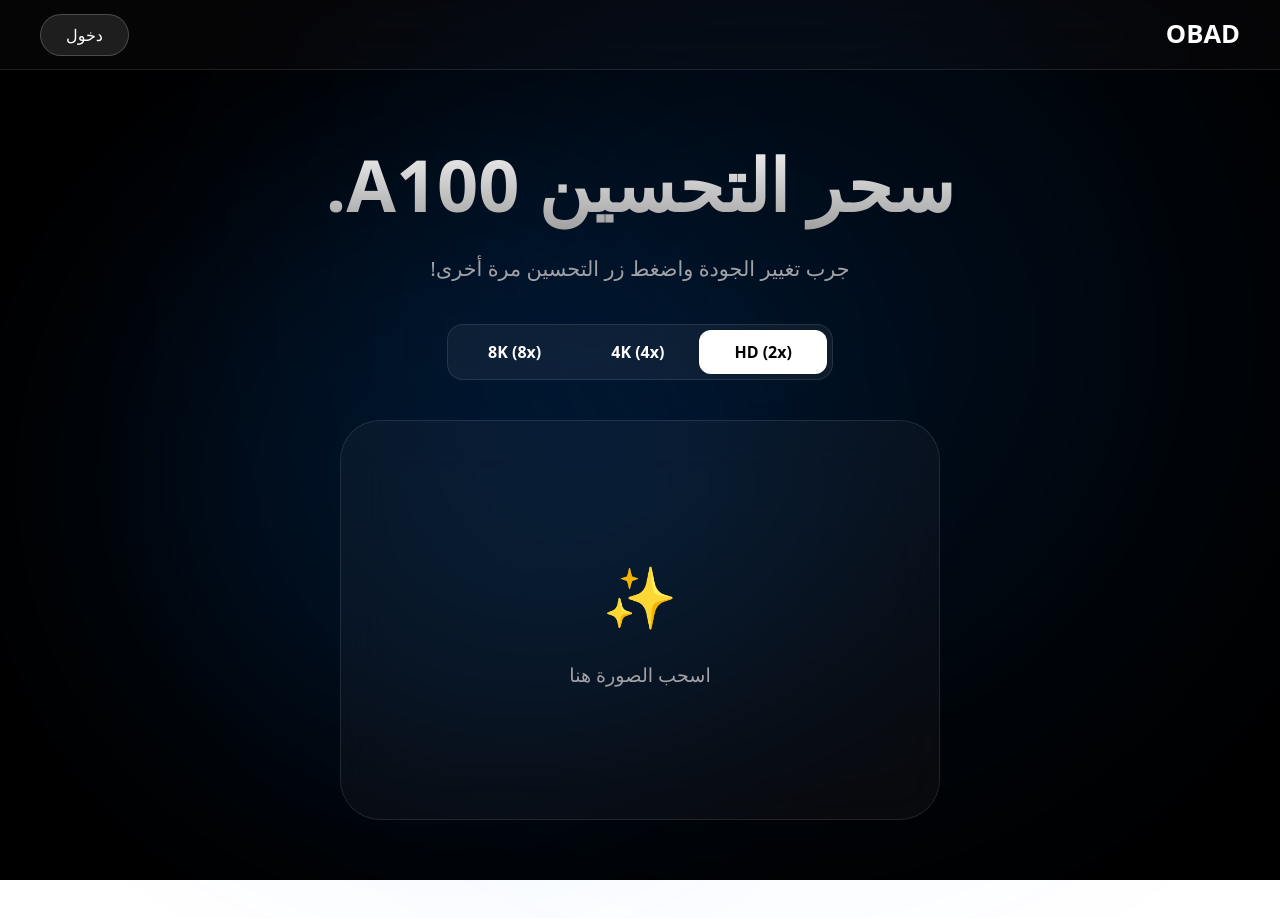
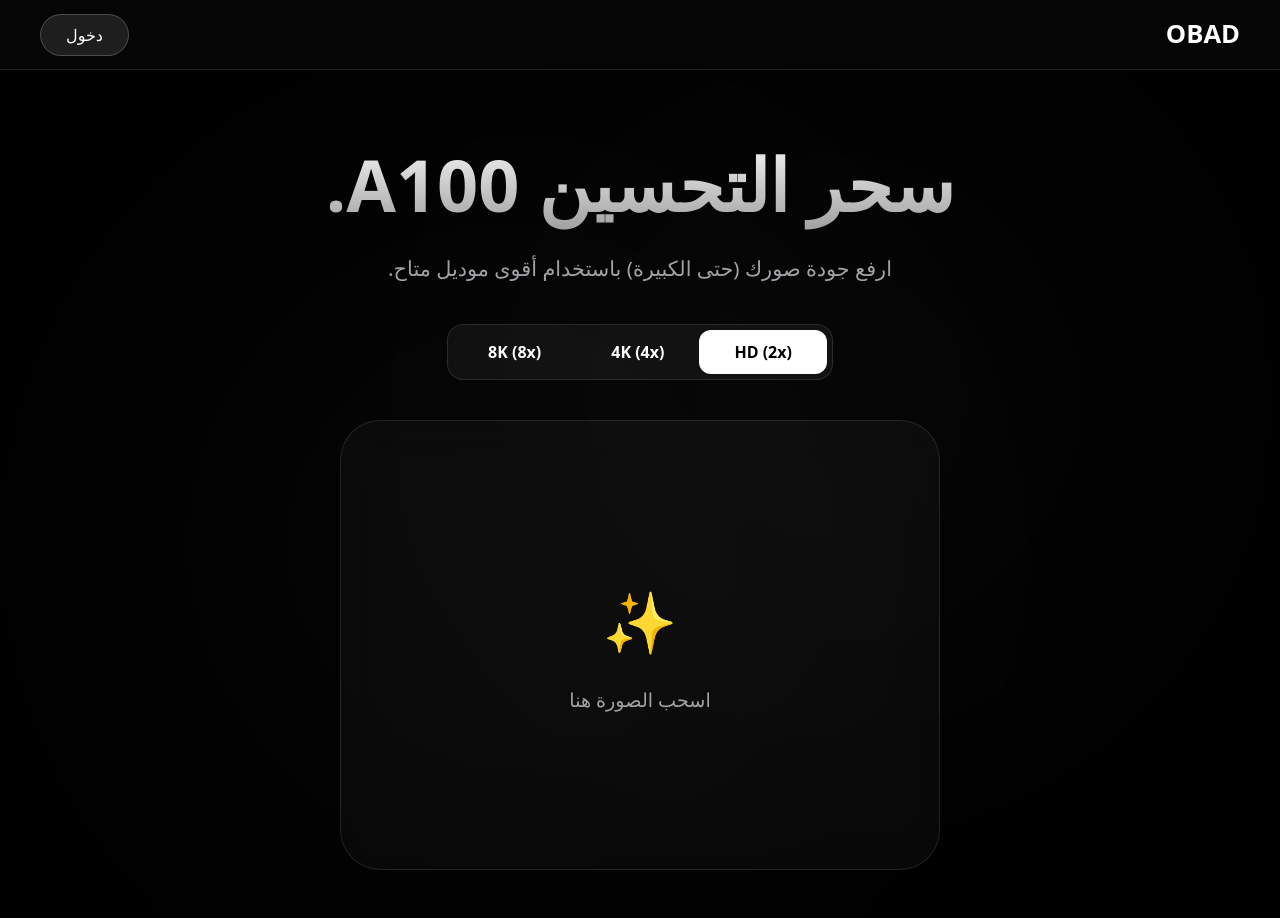
Before and after one commit to redts7x-dotcom/ai-upscaler, a Next.js app: page / in a window 1280 px wide. Shown: the top 918 px of the page. Before the commit the page ends 880 px from the top, so only its background shows below. Built offline with nearby package versions, Linux system fonts and the light colour scheme; no server answers.

Commit message:
Update page.js

```diff
--- a/app/page.js
+++ b/app/page.js
@@ -1,5 +1,5 @@
 "use client";
-import React, { useState, useEffect, useRef } from 'react';
+import React, { useState, useEffect } from 'react';
 import { useDropzone } from 'react-dropzone';
 import { motion, AnimatePresence } from 'framer-motion';
 import { SignedIn, SignedOut, SignInButton, UserButton } from "@clerk/nextjs";
@@ -11,34 +11,51 @@ export default function Home() {
   const [loading, setLoading] = useState(false);
   const [downloading, setDownloading] = useState(false);
   const [scale, setScale] = useState(2);
-  const [dominantColor, setDominantColor] = useState('rgba(0, 123, 255, 0.4)'); // لون افتراضي أزرق
+  const [dominantColor, setDominantColor] = useState('rgba(255, 255, 255, 0.1)'); // لون افتراضي
 
-  // --- استخراج اللون الطاغي من الصورة ---
+  // --- دالة الضغط الذكي للصور الكبيرة ---
+  const compressImage = async (imageFile) => {
+    // إذا الصورة أصغر من 4 ميجا، لا تلمسها
+    if (imageFile.size < 4 * 1024 * 1024) return imageFile;
+
+    return new Promise((resolve) => {
+      const img = new Image();
+      img.src = URL.createObjectURL(imageFile);
+      img.onload = () => {
+        const canvas = document.createElement('canvas');
+        // تصغير الأبعاد قليلاً للحفاظ على الجودة مع تقليل الحجم
+        const scaleFactor = 0.8;
+        canvas.width = img.width * scaleFactor;
+        canvas.height = img.height * scaleFactor;
+        const ctx = canvas.getContext('2d');
+        ctx.drawImage(img, 0, 0, canvas.width, canvas.height);
+
+        // تحويلها لـ JPEG بجودة 85% لتقليل الحجم بشكل كبير
+        canvas.toBlob((blob) => {
+          resolve(new File([blob], imageFile.name, { type: 'image/jpeg' }));
+        }, 'image/jpeg', 0.85);
+      };
+    });
+  };
+
+  // --- استخراج لون الصورة للخلفية ---
   useEffect(() => {
     if (!previewUrl) return;
-
     const img = new Image();
     img.crossOrigin = "Anonymous";
     img.src = previewUrl;
     img.onload = () => {
-      // إنشاء لوحة رسم خفية لقراءة البكسلات
       const canvas = document.createElement('canvas');
       const ctx = canvas.getContext('2d');
-      canvas.width = 1;
-      canvas.height = 1;
-      // رسم الصورة مصغرة جداً (1x1 بكسل) للحصول على متوسط اللون
+      canvas.width = 1; canvas.height = 1;
       ctx.drawImage(img, 0, 0, 1, 1);
       const [r, g, b] = ctx.getImageData(0, 0, 1, 1).data;
-      // تعيين اللون الجديد للخلفية
-      setDominantColor(`rgba(${r}, ${g}, ${b}, 0.6)`);
+      setDominantColor(`rgba(${r}, ${g}, ${b}, 0.5)`);
     };
   }, [previewUrl]);
 
   useEffect(() => {
-    if (!file) {
-      setPreviewUrl(null);
-      return;
-    }
+    if (!file) { setPreviewUrl(null); return; }
     const objectUrl = URL.createObjectURL(file);
     setPreviewUrl(objectUrl);
     return () => URL.revokeObjectURL(objectUrl);
@@ -52,43 +69,37 @@ export default function Home() {
       const blobUrl = window.URL.createObjectURL(blob);
       const link = document.createElement('a');
       link.href = blobUrl;
-      link.download = `OBAD-A100-${Date.now()}.png`;
+      link.download = `OBAD-Upscale-${Date.now()}.png`;
       document.body.appendChild(link);
       link.click();
       document.body.removeChild(link);
       window.URL.revokeObjectURL(blobUrl);
-    } catch (e) {
-      alert("خطأ في التحميل");
-    } finally {
-      setDownloading(false);
-    }
+    } catch (e) { alert("فشل التحميل التلقائي"); }
+    finally { setDownloading(false); }
   };
 
   const handleUpscale = async () => {
     if (!file) return;
-    if (file.size > 4.5 * 1024 * 1024) {
-      alert("⚠️ الصورة كبيرة جداً (أكبر من 4.5MB). استخدم صورة أصغر لتعمل على Vercel.");
-      return;
-    }
-
     setLoading(true);
-    // ملاحظة: لا نقوم بمسح النتيجة السابقة (setResult(null)) فوراً
-    // لكي يرى المستخدم النتيجة القديمة بينما يتم تجهيز الجديدة إذا أراد المقارنة
-
-    const formData = new FormData();
-    formData.append("image", file);
-    formData.append("scale", scale);
 
     try {
+      // 1. تطبيق الضغط الذكي إذا لزم الأمر
+      const fileToSend = await compressImage(file);
+
+      const formData = new FormData();
+      formData.append("image", fileToSend);
+      formData.append("scale", scale);
+
       const res = await fetch('/api/upscale', { method: 'POST', body: formData });
       const text = await res.text();
+
       try {
         const data = JSON.parse(text);
         if (!res.ok) throw new Error(data.error || "خطأ في السيرفر");
         if (data.result) setResult(data.result);
         else throw new Error("لم تصل النتيجة");
       } catch (jsonError) {
-        if (text.includes("Too Large")) throw new Error("الملف كبير جداً");
+        if (text.includes("Too Large")) throw new Error("الصورة ضخمة جداً حتى بعد الضغط، جرب صورة أخرى");
         else throw new Error("فشل الاتصال");
       }
     } catch (e) { alert(e.message); }
@@ -96,18 +107,18 @@ export default function Home() {
   };
 
   const { getRootProps, getInputProps, isDragActive } = useDropzone({
-    onDrop: (f) => { setFile(f[0]); setResult(null); }, // تصفير النتيجة فقط عند تغيير الصورة بالكامل
+    onDrop: (f) => { setFile(f[0]); setResult(null); },
     accept: { 'image/*': [] }, multiple: false
   });
 
-  // إعدادات الحركة للإضاءة الخلفية
+  // حركة الخلفية المتفاعلة
   const lightVariants = {
-    idle: { scale: 1, rotate: 0, opacity: 0.3 },
+    idle: { scale: 1, opacity: 0.2, rotate: 0 },
     processing: {
-      scale: [1, 1.5, 1],
-      rotate: [0, 90, 0],
-      opacity: [0.4, 0.8, 0.4],
-      transition: { duration: 3, repeat: Infinity, ease: "easeInOut" } // حركة مستمرة
+      scale: [1, 1.4, 1],
+      opacity: [0.3, 0.7, 0.3],
+      rotate: [0, 45, -45, 0],
+      transition: { duration: 4, repeat: Infinity, ease: "easeInOut" }
     }
   };
 
@@ -117,25 +128,12 @@ export default function Home() {
       fontFamily: 'system-ui, sans-serif'
     }}>
 
-      {/* --- الخلفية الديناميكية (تتغير حسب لون الصورة) --- */}
+      {/* الخلفية الملونة المتحركة */}
       <div style={{ position: 'fixed', top: 0, left: 0, width: '100%', height: '100%', zIndex: 0, pointerEvents: 'none' }}>
-        <motion.div
-          variants={lightVariants}
-          animate={loading ? "processing" : "idle"}
-          style={{
-            position: 'absolute', top: '20%', left: '10%', width: '50vw', height: '50vw',
-            backgroundColor: dominantColor, // اللون المستخرج
-            filter: 'blur(120px)', borderRadius: '50%'
-        }} />
-        <motion.div
-          variants={lightVariants}
-          animate={loading ? "processing" : "idle"}
-          transition={{ delay: 1.5 }} // تأخير للحركة لتكون متبادلة
-          style={{
-            position: 'absolute', bottom: '10%', right: '10%', width: '60vw', height: '60vw',
-            backgroundColor: dominantColor,
-            filter: 'blur(150px)', borderRadius: '50%'
-        }} />
+        <motion.div variants={lightVariants} animate={loading ? "processing" : "idle"}
+          style={{ position: 'absolute', top: '20%', left: '10%', width: '60vw', height: '60vw', background: dominantColor, filter: 'blur(140px)', borderRadius: '50%' }} />
+        <motion.div variants={lightVariants} animate={loading ? "processing" : "idle"} transition={{ delay: 2 }}
+          style={{ position: 'absolute', bottom: '10%', right: '10%', width: '50vw', height: '50vw', background: dominantColor, filter: 'blur(140px)', borderRadius: '50%' }} />
       </div>
 
       <nav style={{
@@ -144,75 +142,53 @@ export default function Home() {
         borderBottom: '1px solid rgba(255,255,255,0.1)', position: 'sticky', top: 0, zIndex: 100
       }}>
         <div style={{ fontSize: '1.6rem', fontWeight: '900', color: '#fff' }}>OBAD</div>
-        <div>
-          <SignedOut><SignInButton mode="modal"><button style={{ background: 'rgba(255,255,255,0.1)', color: '#fff', padding: '8px 25px', borderRadius: '40px', border: '1px solid rgba(255,255,255,0.2)', cursor: 'pointer' }}>دخول</button></SignInButton></SignedOut>
-          <SignedIn><UserButton afterSignOutUrl="/" /></SignedIn>
-        </div>
+        <div><SignedOut><SignInButton mode="modal"><button style={{ background: 'rgba(255,255,255,0.1)', color: '#fff', padding: '8px 25px', borderRadius: '40px', border: '1px solid rgba(255,255,255,0.2)', cursor: 'pointer' }}>دخول</button></SignInButton></SignedOut><SignedIn><UserButton afterSignOutUrl="/" /></SignedIn></div>
       </nav>
 
-      <div style={{ position: 'relative', zIndex: 10, maxWidth: '1200px', margin: '0 auto', padding: '60px 20px', textAlign: 'center' }}>
+      <div style={{ position: 'relative', zIndex: 10, maxWidth: '1300px', margin: '0 auto', padding: '60px 20px', textAlign: 'center' }}>
         <h1 style={{ fontSize: '4.5rem', fontWeight: '900', marginBottom: '15px', background: 'linear-gradient(to bottom, #fff, #999)', WebkitBackgroundClip: 'text', WebkitTextFillColor: 'transparent' }}>سحر التحسين A100.</h1>
-        <p style={{ color: '#a1a1a6', fontSize: '1.3rem', marginBottom: '40px' }}>جرب تغيير الجودة واضغط زر التحسين مرة أخرى!</p>
+        <p style={{ color: '#a1a1a6', fontSize: '1.3rem', marginBottom: '40px' }}>ارفع جودة صورك (حتى الكبيرة) باستخدام أقوى موديل متاح.</p>
 
-        {/* أزرار الجودة */}
         <div style={{ display: 'inline-flex', background: 'rgba(255,255,255,0.05)', padding: '5px', borderRadius: '16px', marginBottom: '40px', border: '1px solid rgba(255,255,255,0.1)', backdropFilter: 'blur(10px)' }}>
           {[ {l:'HD (2x)', v:2}, {l:'4K (4x)', v:4}, {l:'8K (8x)', v:8} ].map(q => (
             <button key={q.v} onClick={() => setScale(q.v)} style={{ padding: '10px 35px', borderRadius: '12px', border: 'none', color: scale === q.v ? '#000' : '#fff', background: scale === q.v ? '#fff' : 'transparent', cursor: 'pointer', fontWeight: '700', transition: '0.4s' }}>{q.l}</button>
           ))}
         </div>
 
-        <div style={{ display: 'flex', flexWrap: 'wrap', justifyContent: 'center', alignItems: 'start', gap: '30px' }}>
+        <div style={{ display: 'flex', flexWrap: 'wrap', justifyContent: 'center', alignItems: 'start', gap: '40px' }}>
 
-          {/* --- القسم الأيمن (الإدخال والزر) --- */}
+          {/* قسم الصورة الأصلية */}
           <div style={{ flex: '1 1 500px', maxWidth: '600px' }}>
             <div {...getRootProps()} style={{
-              border: `1px solid ${isDragActive ? '#fff' : 'rgba(255,255,255,0.1)'}`,
-              borderRadius: '40px', backgroundColor: 'rgba(255,255,255,0.03)',
-              backdropFilter: 'blur(25px)', cursor: 'pointer', height: '400px',
-              display: 'flex', flexDirection: 'column', justifyContent: 'center', alignItems: 'center', overflow: 'hidden'
+              border: `1px solid ${isDragActive ? '#fff' : 'rgba(255,255,255,0.1)'}`, borderRadius: '40px',
+              backgroundColor: 'rgba(255,255,255,0.03)', backdropFilter: 'blur(25px)', cursor: 'pointer',
+              height: '450px', display: 'flex', flexDirection: 'column', justifyContent: 'center', alignItems: 'center', overflow: 'hidden'
             }}>
               <input {...getInputProps()} />
-              {previewUrl ? (
-                <img src={previewUrl} style={{ width: '100%', height: '100%', objectFit: 'contain', padding: '10px' }} />
-              ) : (
+              {previewUrl ? <img src={previewUrl} style={{ width: '100%', height: '100%', objectFit: 'contain', padding: '10px' }} /> :
                 <>
                   <div style={{ fontSize: '60px', marginBottom: '20px' }}>✨</div>
                   <p style={{ fontSize: '1.2rem', color: '#a1a1a6' }}>اسحب الصورة هنا</p>
-                </>
-              )}
+                </>}
             </div>
-
-            {/* تم إزالة شرط !result لكي يظهر الزر دائماً طالما هناك ملف */}
             {file && !loading && (
               <button onClick={handleUpscale} style={{ marginTop: '30px', width: '100%', backgroundColor: '#fff', color: '#000', padding: '18px 0', borderRadius: '40px', border: 'none', cursor: 'pointer', fontWeight: '800', fontSize: '1.1rem' }}>
                 {result ? `إعادة التحسين (${scale}x)` : 'ابدأ التحسين الآن'}
               </button>
             )}
-            {loading && <p style={{ marginTop: '30px', color: '#fff', fontSize: '1.1rem' }}>جاري استخراج الألوان والمعالجة... ⏳</p>}
+            {loading && <p style={{ marginTop: '30px', color: '#fff', fontSize: '1.1rem' }}>جاري ضغط ومعالجة الصورة... ⏳</p>}
           </div>
 
-          {/* --- القسم الأيسر (النتيجة) --- */}
+          {/* قسم النتيجة */}
           <AnimatePresence>
             {result && (
-              <motion.div
-                initial={{ opacity: 0, x: -50 }} animate={{ opacity: 1, x: 0 }}
-                style={{ flex: '1 1 500px', maxWidth: '600px' }}
-              >
-                <div style={{
-                  background: 'rgba(255,255,255,0.03)', padding: '20px', borderRadius: '40px',
-                  border: '1px solid rgba(255,255,255,0.1)', backdropFilter: 'blur(20px)',
-                  height: '400px', display: 'flex', alignItems: 'center', justifyContent: 'center'
-                }}>
+              <motion.div initial={{ opacity: 0, x: -50 }} animate={{ opacity: 1, x: 0 }} style={{ flex: '1 1 500px', maxWidth: '600px' }}>
+                <div style={{ background: 'rgba(255,255,255,0.03)', padding: '20px', borderRadius: '40px', border: '1px solid rgba(255,255,255,0.1)', backdropFilter: 'blur(20px)', height: '450px', display: 'flex', alignItems: 'center', justifyContent: 'center' }}>
                   <img src={result} style={{ maxWidth: '100%', maxHeight: '100%', borderRadius: '25px', objectFit: 'contain' }} />
                 </div>
-                <button
-                  onClick={() => forceDownload(result)} disabled={downloading}
-                  style={{
-                    marginTop: '30px', width: '100%', backgroundColor: '#2997ff', color: '#fff',
-                    padding: '18px 0', borderRadius: '40px', border: 'none',
-                    cursor: downloading ? 'not-allowed' : 'pointer', fontWeight: '800', fontSize: '1.1rem', opacity: downloading ? 0.7 : 1
-                  }}>
-                  {downloading ? 'جاري التحميل...' : 'تحميل النتيجة'}
+                <button onClick={() => forceDownload(result)} disabled={downloading}
+                  style={{ marginTop: '30px', width: '100%', backgroundColor: '#2997ff', color: '#fff', padding: '18px 0', borderRadius: '40px', border: 'none', cursor: downloading ? 'not-allowed' : 'pointer', fontWeight: '800', fontSize: '1.1rem', opacity: downloading ? 0.7 : 1 }}>
+                  {downloading ? 'جاري التنزيل...' : 'تحميل النتيجة'}
                 </button>
               </motion.div>
             )}
```
